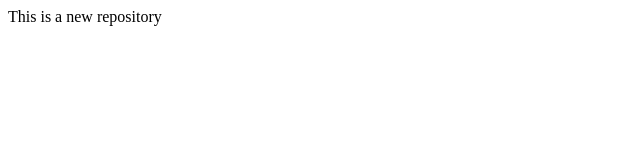
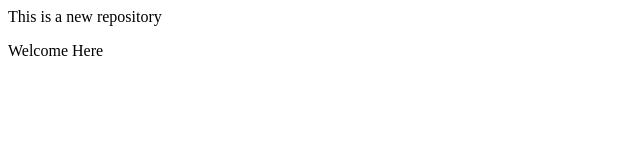
Before and after one commit to Tonmoy-Barua/second-demo, a plain HTML site: page index.html in a window 1280 px wide. Shown: the full height of the page, 0-640 px from the left. Drawn offline with Linux system fonts and the light colour scheme.

Commit message:
new text

```diff
--- a/index.html
+++ b/index.html
@@ -1 +1,2 @@
 <p>This is a new repository</p>
+<p>Welcome Here</p>
```
